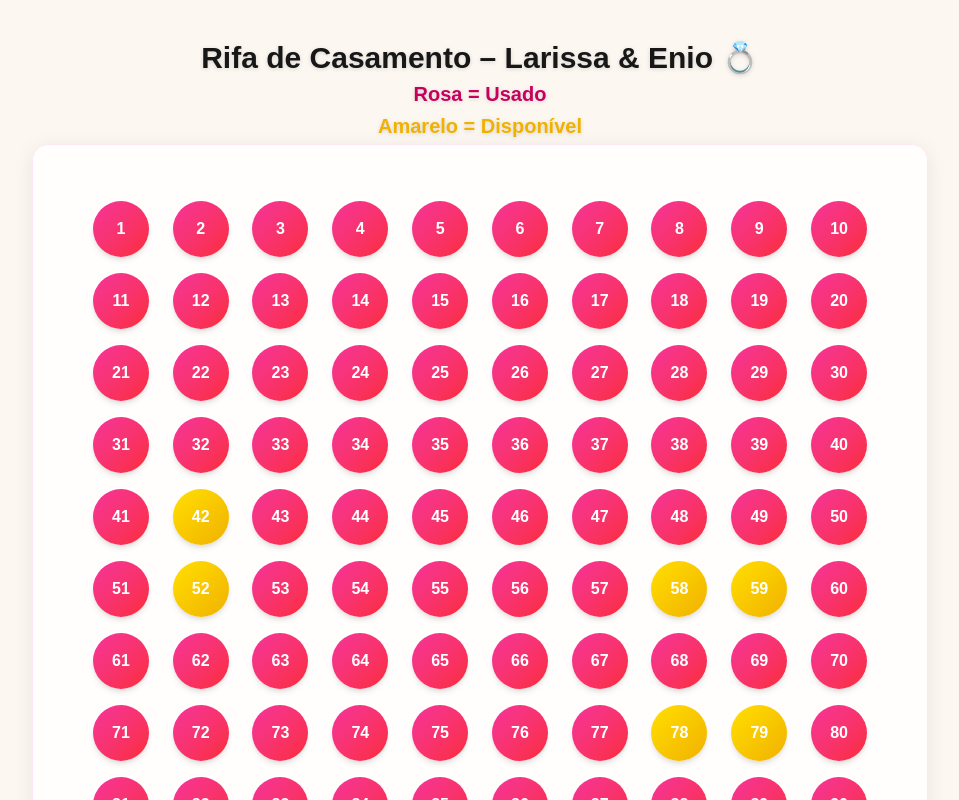
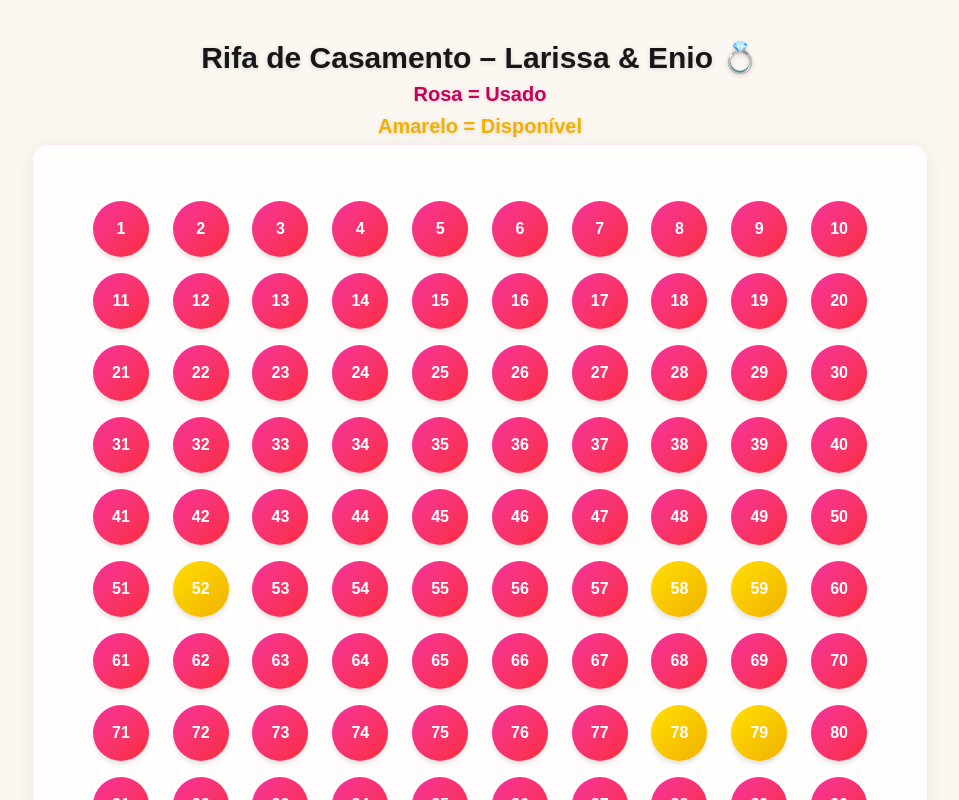
Before and after one commit to cpdupaibura/rifa1-larienio, a Next.js app: page / in a window 1280 px wide. Shown: the top 800 px of the page, without its empty margins (160-1119 px from the left). Built offline with nearby package versions, Linux system fonts and the light colour scheme.

Commit message:
correções

```diff
--- a/src/data/raffle.ts
+++ b/src/data/raffle.ts
@@ -51,6 +51,7 @@ const soldNumbers: { [key: number]: { buyer: string; status: "Pago ✅" | "Pende
   39: { buyer: "Nicholas Kleyton", status: "Pago ✅"},
   40: { buyer: "Antônio Pedro", status: "Pago ✅" },
   41: { buyer: "Antônio Pedro", status: "Pago ✅" },
+  42: { buyer: "Maria LP", status: "Pago ✅" },
   43: { buyer: "Jerfferson Rodrigues", status: "Pago ✅" },
   44: { buyer: "Danielle", status: "Pago ✅" },
   45: { buyer: "Eva Monteiro", status: "Pago ✅" },
@@ -87,7 +88,7 @@ const soldNumbers: { [key: number]: { buyer: string; status: "Pago ✅" | "Pende
   81: { buyer: "Antônio Pedro", status: "Pago ✅" },
   82: { buyer: "Rosinaldo", status: "Pago ✅" },
   84: { buyer: "Milena", status: "Pago ✅" },
-  83: { buyer: "Maria LP", status: "Pago ✅"},
+  83: { buyer: "Uilma", status: "Pago ✅"},
   85: { buyer: "Paula", status: "Pago ✅" },
   86: { buyer: "Antônio Pedro", status: "Pago ✅" },
   87: { buyer: "Allyson", status: "Pendente 🙏" },
```
